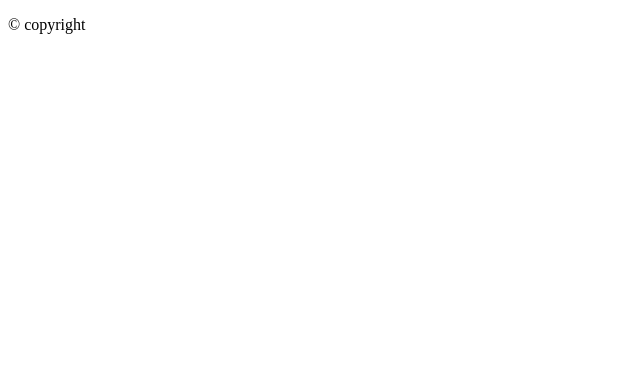
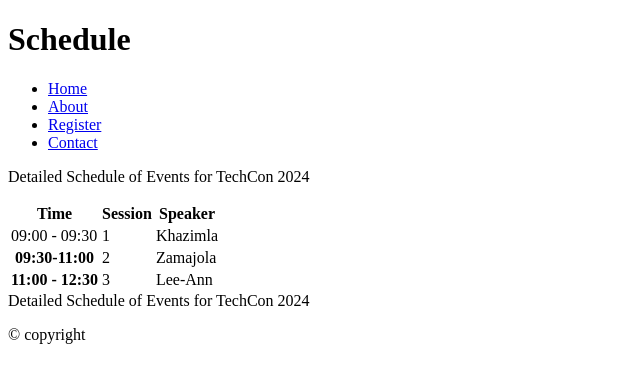
Before and after one commit to Lee-Ann2/TechCon_HTML, a plain HTML site: page techcon_website/schedule.html in a window 1280 px wide. Shown: the whole page, without its empty margins (0-640 px from the left). Drawn offline with Linux system fonts and the light colour scheme.

Commit message:
Created a schedule page

```diff
--- a/techcon_website/schedule.html
+++ b/techcon_website/schedule.html
@@ -3,9 +3,48 @@
 <head>
     <meta charset="UTF-8">
     <meta name="viewport" content="width=device-width, initial-scale=1.0">
-    <title>Document</title>
+    <title>Schedule Page</title>
 </head>
 <body>
+    <header>
+        <h1>Schedule</h1>
+        <nav>
+            <ul>
+                <li><a href="index.html" target="./index.html">Home</a></li>
+                <li><a href="about.html" target="./about.html">About</a></li>
+                <li><a href="register.html" target="./register.html">Register</a></li>
+                <li><a href="contact.html" target="./contact.html">Contact</a></li>
+            </ul>
+        </nav>
+    </header>
+    <main>
+        <caption>
+            <p>Detailed Schedule of Events for TechCon 2024</p>
+        </caption>
+        <table>
+            <tr>
+                <th scope="col">Time</th>
+                <th scope="col">Session</th>
+                <th scope="col">Speaker</th>
+            </tr>
+            <tr>
+                <td>09:00 - 09:30</td>
+                <td>1</td>
+                <td>Khazimla</td>
+            </tr>
+            <tr>
+                <th scope="row">09:30-11:00</th>
+                <td>2</td>
+                <td>Zamajola</td>
+            </tr>
+            <tr>
+                <th scope="row">11:00 - 12:30</th>
+                <td>3</td>
+                <td>Lee-Ann</td>
+            </tr>
+        </table>
+        <caption>Detailed Schedule of Events for TechCon 2024</caption>
+    </main>
     <footer>
         <p>&copy; copyright</p>
     </footer>
```
Also changed, not shown: techcon_website/about.html (+3 -3 lines), techcon_website/index.html (+4 -4 lines).
